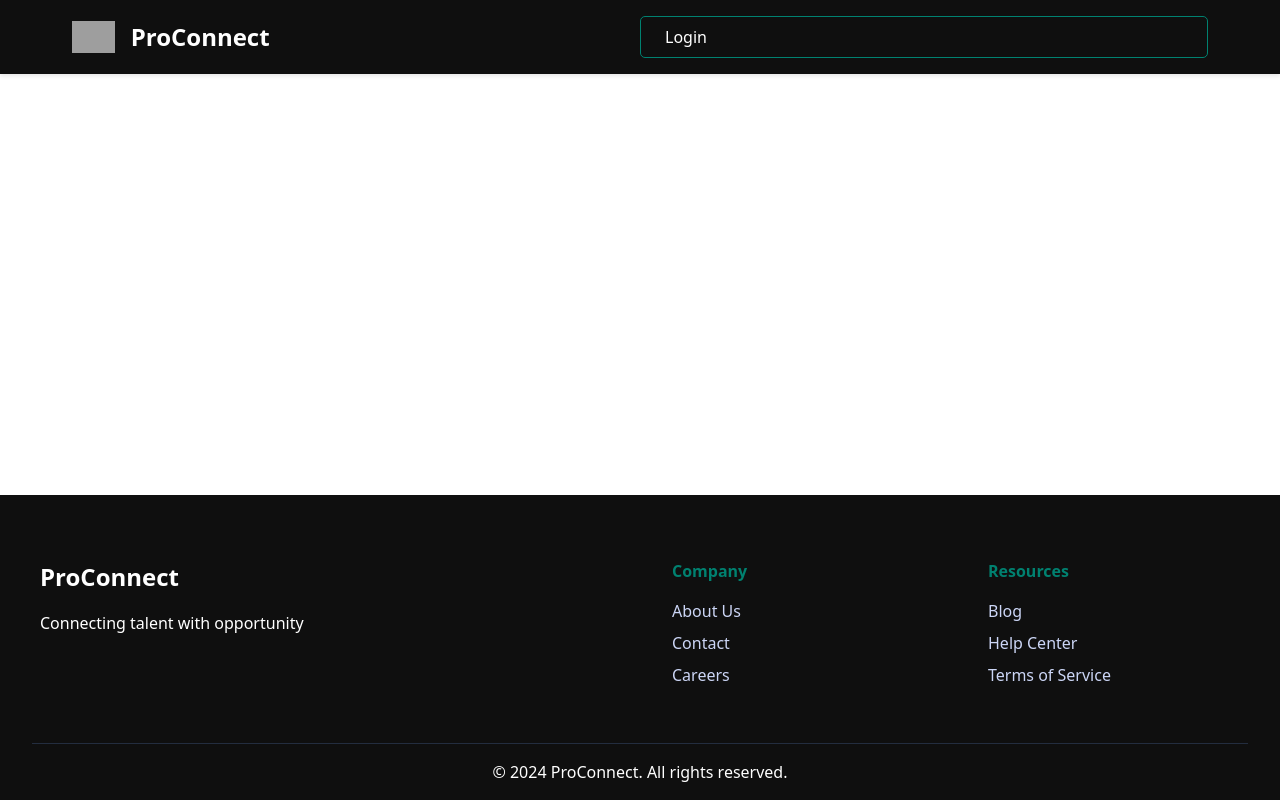
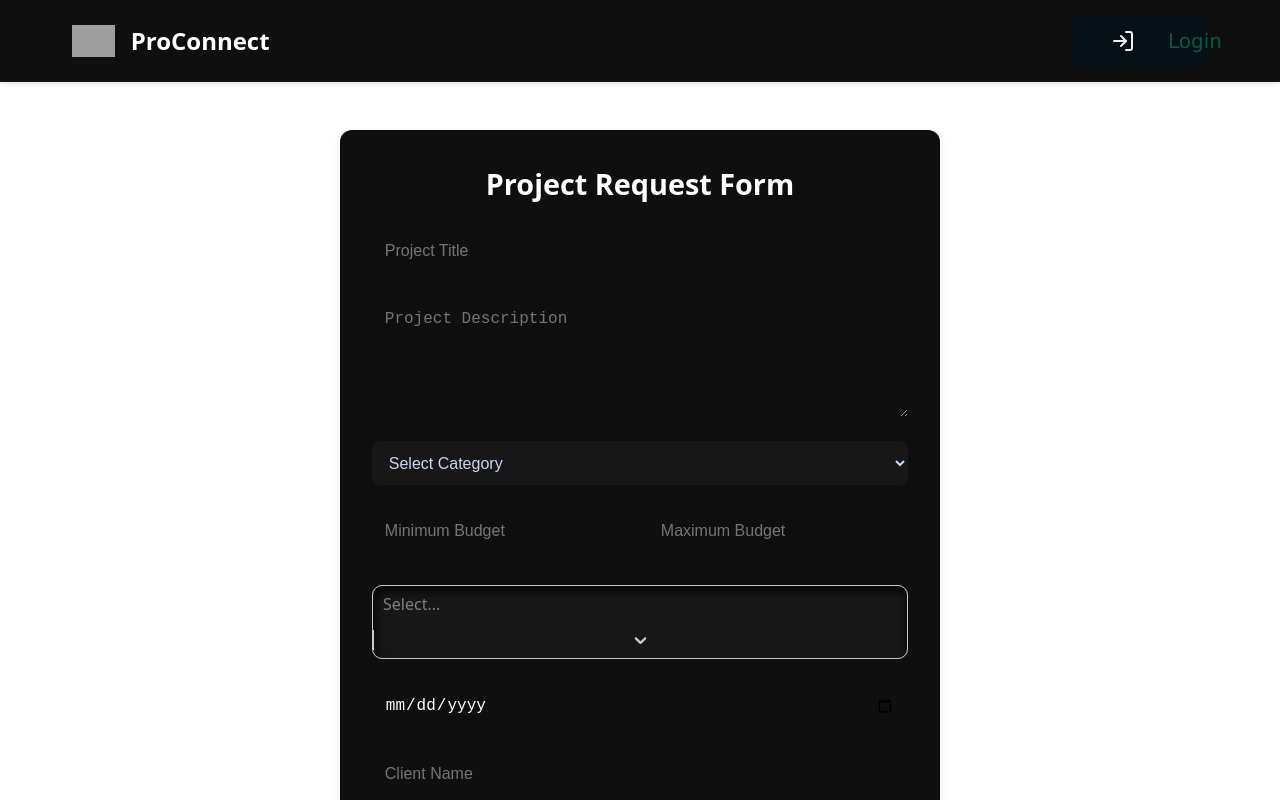
Before and after one commit to aryansoni2811/ProConnect, a React (Vite) app in the folder ProConnect_Frontend/: page /JobPostingForm in a window 1280 px wide. Shown: the top 800 px of the page. Built offline with nearby package versions, Linux system fonts and the light colour scheme; grey boxes are pictures that could not be loaded.

Commit message:
login button in nav bar and new page for form

```diff
--- a/ProConnect_Frontend/src/App.jsx
+++ b/ProConnect_Frontend/src/App.jsx
@@ -7,6 +7,7 @@ import Login from './pages/Login/Login';
 import SignUp from './pages/SignUp/SignUpForm';
 import JobPosting from './components/JobPosting/JobPosting';
 import JobListing from './components/JobListing/JobListing';
+import JobPostingForm from './components/JobPosting/JobPostingForm';
 import RoleSelection from './components/RoleSelection/RoleSelection'
 import './App.css';
 
@@ -21,9 +22,9 @@ function App() {
             <Route path="/login" element={<Login />} />
             <Route path="/signup" element={<SignUp />} />
             <Route path="/post-job" element={<JobPosting />} />
+            <Route path="/JobPostingForm" element={<JobPostingForm />} />
             <Route path="/jobs" element={<JobListing />} />
             <Route path="/roleselection" element={<RoleSelection />} />
-
           </Routes>
         </main>
         <Footer />
--- a/ProConnect_Frontend/src/components/JobPosting/JobPosting.css
+++ b/ProConnect_Frontend/src/components/JobPosting/JobPosting.css
@@ -1,27 +1,37 @@
 .page-container {
-    height: 100vh; /* Full screen height */
+    height: 530px;
     display: flex;
     justify-content: center;
     align-items: center;
     position: relative;
 }
 
-.floating-button {
-    position: fixed;
-    bottom: 20px;
-    right: 20px;
-    background-color: #64ffda;
+.job-postingform {
+    display: flex;
+    justify-content: center;
+    align-items: center;
+    height: 100%;
+}
+
+.newReq {
+    background-color: var(--color-tertiary);;
     color: #000;
     border: none;
-    border-radius: 50%;
+    border-radius: 5px; /* Set the border radius */
+    padding: 10px 20px; /* Set the padding */
     width: 100px;
-    height: 60px;
-    font-size: 16px;
-    cursor: pointer;
-    box-shadow: 0 0 10px rgba(0, 0, 0, 0.1);
-    transition: background-color 0.3s ease;
+    font-size: 16px; /* Set the font size */
+    font-weight: bold; /* Set the font weight */
+    cursor: pointer; /* Change the cursor to pointer */
+    transition: background-color 0.3s ease, transform 0.3s ease; /* Add a transition effect */
+    box-shadow: 0 4px 6px rgba(0, 0, 0, 0.1); /* Add a shadow */
 }
 
-.floating-button:hover {
-    background-color: #52e0c4;
+.newReq:hover {
+    background-color: var(--color-tertiary);; /* Change the background color on hover */
+    transform: scale(1.05); /* Slightly enlarge the button on hover */
 }
+
+.newReq:active {
+    transform: scale(0.95); /* Slightly shrink the button when clicked */
+}
--- a/ProConnect_Frontend/src/components/JobPosting/JobPosting.jsx
+++ b/ProConnect_Frontend/src/components/JobPosting/JobPosting.jsx
@@ -1,47 +1,20 @@
-import React, { useState, useEffect, useRef } from "react";
-import JobPostingForm from "./JobPostingForm";
+import React from 'react';
+import { useNavigate } from 'react-router-dom';
 import "./JobPosting.css";
+import {Button} from "@mui/material";
 
 const JobPosting = () => {
-  const [showForm, setShowForm] = useState(false);
-  const formRef = useRef(null);
+  const navigate = useNavigate();
 
-  const toggleForm = () => {
-    setShowForm(!showForm);
+  const handleUserSelection = () => {
+    navigate('/JobPostingForm');
   };
-
-  const handleFormSubmit = (formData) => {
-    console.log(formData);
-    setShowForm(false);
-  };
-
-  const handleClickOutside = (event) => {
-    if (formRef.current && !formRef.current.contains(event.target)) {
-      setShowForm(false);
-    }
-  };
-
-  useEffect(() => {
-    if (showForm) {
-      document.addEventListener("mousedown", handleClickOutside);
-    } else {
-      document.removeEventListener("mousedown", handleClickOutside);
-    }
-    return () => {
-      document.removeEventListener("mousedown", handleClickOutside);
-    };
-  }, [showForm]);
 
   return (
       <div className="page-container">
-        <button className="floating-button" onClick={toggleForm}>
-          New Request
-        </button>
-        {showForm && (
-            <div ref={formRef}>
-              <JobPostingForm onSubmit={handleFormSubmit} />
-            </div>
-        )}
+        <div className="job-postingform" onClick={handleUserSelection}>
+          <Button className="newReq" >New Request</Button>
+        </div>
       </div>
   );
 };
--- a/ProConnect_Frontend/src/components/JobPosting/JobPostingForm.css
+++ b/ProConnect_Frontend/src/components/JobPosting/JobPostingForm.css
@@ -1,109 +1,92 @@
 .form-container {
-    max-width: 450px;
-    max-height: 550px;
-    margin: 0 auto;
-    padding: 25px;
-    background: linear-gradient(135deg, #1e1e1e, #2b2b2b);
-    border-radius: 20px;
-    box-shadow: 0 10px 25px rgba(0, 0, 0, 0.3);
-    color: #64ffda;
-    font-family: 'Poppins', sans-serif;
-    position: fixed;
-    top: 50%;
-    left: 50%;
-    transform: translate(-50%, -50%);
-    z-index: 1000;
-    overflow-y: auto;
-    animation: fadeIn 0.4s ease-in-out;
-    scrollbar-width: none; /* For Firefox */
-    -ms-overflow-style: none;  /* For Internet Explorer and Edge */
-}
-
-.form-container::-webkit-scrollbar {
-    display: none; /* For Chrome, Safari, and Opera */
-}
-
-@keyframes fadeIn {
-    from { opacity: 0; transform: translate(-50%, -55%); }
-    to { opacity: 1; transform: translate(-50%, -50%); }
+    max-width: 600px;
+    margin: 3rem auto;
+    padding: 2rem;
+    background-color: var(--color-primary);
+    border-radius: 12px;
+    box-shadow: 0 4px 8px rgba(0, 0, 0, 0.1);
 }
 
 .form-container h2 {
     text-align: center;
-    margin-bottom: 20px;
-    color: #64ffda;
-    font-size: 26px;
-    font-weight: bold;
+    color: var(--text-primary);
+    font-size: 1.8rem;
+    margin-bottom: 1.5rem;
 }
 
-.form-container form {
+form {
     display: flex;
     flex-direction: column;
+    gap: 1.5rem;
 }
 
-.form-container input,
-.form-container textarea,
-.form-container select,
-.form-container button {
-    margin-bottom: 15px;
-    padding: 15px;
-    border: 2px solid transparent;
-    border-radius: 12px;
-    background-color: #222;
-    color: #ccd6f6;
-    font-size: 16px;
-    box-shadow: inset 2px 5px 10px rgb(5, 5, 5);
-    transition: all 0.3s ease;
+input, textarea, select {
+    width: 100%;
+    padding: 0.8rem;
+    border: 1px solid var(--border-color);
+    border-radius: 8px;
+    font-size: 1rem;
+    background-color: var(--input-bg);
+    color: var(--text-primary);
+    transition: border-color 0.2s ease-in-out;
 }
 
-.form-container input:focus,
-.form-container textarea:focus,
-.form-container select:focus {
-    border-color: #64ffda;
-    box-shadow: 0 0 8px rgba(100, 255, 218, 0.7);
+input:focus, textarea:focus, select:focus {
     outline: none;
+    border-color: var(--focus-color);
+    box-shadow: 0 0 5px rgba(100, 255, 218, 0.5);
 }
 
-.form-container .budget-range {
+textarea {
+    resize: vertical;
+    min-height: 120px;
+}
+
+.budget-range {
     display: flex;
     gap: 1rem;
 }
 
-.form-container button {
-    border-color: #64ffda;
-    color: white;
-    font-size: 18px;
-    font-weight: bold;
-    cursor: pointer;
-    transition: all ease-in-out 0.3s;
+.budget-range input {
+    flex: 1;
 }
 
-.form-container button:hover {
-    background: #52e0c4;
-    box-shadow: 0 5px 15px rgba(100, 255, 218, 0.5);
+.select-margin {
+    margin-top: 0.5rem;
 }
 
-input[type="date"]::-webkit-calendar-picker-indicator {
-    filter: invert(1);
+button {
+    background-color: var(--color-tertiary);
+    color: white;
+    padding: 1rem;
+    border: none;
+    border-radius: 8px;
+    font-size: 1.1rem;
+    font-weight: 600;
     cursor: pointer;
+    transition: background-color 0.2s ease-in-out;
 }
 
-.basic-multi-select {
-    background-color: #171717;
-    color: #ccd6f6;
-    border-radius: 10px;
-    box-shadow: inset 2px 5px 10px rgb(5, 5, 5);
-}
 
-/* Responsive Design */
-@media (max-width: 500px) {
+@media (max-width: 640px) {
     .form-container {
-        max-width: 90%;
-        max-height: 80%;
+        padding: 1.5rem;
+    }
+    .budget-range {
+        flex-direction: column;
     }
 }
 
-/* JobPostingForm.css */
-.select-margin {
-    margin-bottom: 15px;
+select {
+    color: #ccd6f6; /* Change this to your desired text color */
+    background-color: #171717; /* Optional: change the background color */
+    border: 1px solid var(--border-color); /* Optional: change the border color */
+    border-radius: 8px; /* Optional: change the border radius */
+    padding: 0.8rem; /* Optional: change the padding */
+    font-size: 1rem; /* Optional: change the font size */
 }
+
+select option {
+    color: white; /* Change this to your desired text color for options */
+    background-color:#171717; /* Optional: change the background color for options */
+}
--- a/ProConnect_Frontend/src/components/Navbar/Navbar.css
+++ b/ProConnect_Frontend/src/components/Navbar/Navbar.css
@@ -35,34 +35,59 @@
   margin-left: 8px;
 }
 
-.nav-buttons {
+/*login*/
+.btn {
+  width: 150px;
+  height: 50px;
+  border-radius: 5px;
+  border: none;
+  transition: all 0.5s ease-in-out;
+  font-size: 20px;
+  font-family: Verdana, Geneva, Tahoma, sans-serif;
+  font-weight: 600;
   display: flex;
-  gap: 1rem;
-  margin-left: auto;
+  align-items: center;
+  background: #040f16;
+  color: #f5f5f5;
 }
 
-.nav-btn {
-  padding: 0.5rem 1.5rem;
-  border-radius: 5px;
-  text-decoration: none;
-  font-weight: 500;
-  transition: all 0.3s ease;
+.btn:hover {
+  box-shadow: 0 0 20px 0px #2e2e2e3a;
 }
 
-.login-btn {
-  color: var(--text-primary);
-  border: 1px solid var(--color-quaternary);
+.btn .icon {
+  position: absolute;
+  height: 40px;
+  width: 70px;
+  display: flex;
+  justify-content: center;
+  align-items: center;
+  transition: all 0.5s;
 }
 
-.login-btn:hover {
-  background-color: rgba(37, 87, 167, 0.1);
+.btn .text {
+  transform: translateX(55px);
 }
 
-.signup-btn {
-  border: 1px solid var(--color-quaternary);
-  color: var(--text-primary);
+.btn:hover .icon {
+  width: 175px;
 }
 
-.signup-btn:hover {
-  background-color: #1d4589;
+.btn:hover .text {
+  transition: all 0.5s;
+  opacity: 0;
 }
+
+.btn:focus {
+  outline: none;
+}
+
+.btn:active .icon {
+  transform: scale(0.85);
+}
+
+.navbar .btn .text a {
+  color: var(--color-tertiary);;
+  text-decoration: none;
+  transition: color 0.3s ease;
+}
--- a/ProConnect_Frontend/src/components/Navbar/Navbar.jsx
+++ b/ProConnect_Frontend/src/components/Navbar/Navbar.jsx
@@ -1,5 +1,6 @@
 import React from 'react';
 import { Link } from 'react-router-dom';
+import { LogIn } from 'lucide-react';
 import './Navbar.css';
 
 const Navbar = () => {
@@ -7,14 +8,20 @@ const Navbar = () => {
       <nav className="navbar">
         <div className="navbar-container">
           <Link to="/" className="navbar-brand">
-          <img src="https://play-lh.googleusercontent.com/n-5ad1uAkRD8H-e4FGa4MJH0Xxgit2I9xE5XcUuw8k8KqLG4xHQn3M_5mtwD2tXTL0A" alt="ProConnect" className="navbar-logo" />
+            <img
+                src="https://play-lh.googleusercontent.com/n-5ad1uAkRD8H-e4FGa4MJH0Xxgit2I9xE5XcUuw8k8KqLG4xHQn3M_5mtwD2tXTL0A"
+                alt="ProConnect" className="navbar-logo"/>
             <span className="navbar-brand-name">ProConnect</span>
           </Link>
 
-        <div className="nav-buttons">
-          <Link to="/login" className="nav-btn login-btn">Login</Link>
-
-        </div>
+          <button className="btn">
+            <span className="icon">
+                <LogIn size={40} color="#f0f0f0" />
+            </span>
+              <span className="text">
+              <Link to="/login">Login</Link>
+            </span>
+          </button>
         </div>
       </nav>
   );
--- a/ProConnect_Frontend/src/components/RoleSelection/RoleSelection.jsx
+++ b/ProConnect_Frontend/src/components/RoleSelection/RoleSelection.jsx
@@ -6,7 +6,7 @@ const RoleSelection = () => {
   const navigate = useNavigate();
 
   const handleUserSelection = () => {
-    navigate('/user-dashboard');
+    navigate('/post-job');
   };
 
   const handleFreelancerSelection = () => {
```
Lines whose indentation alone changed are shown as unchanged.
